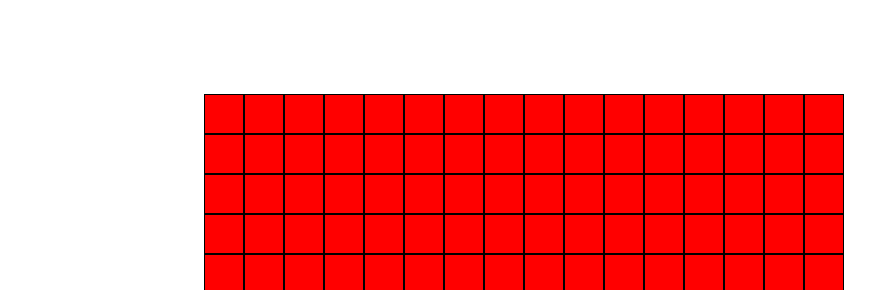
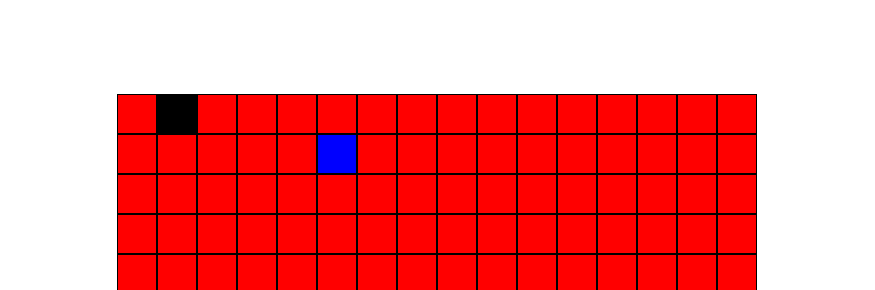
Before and after one commit to CampbellDavid/sei-project-01, a plain HTML site: page starter-code/index.html in a window 1280 px wide. Shown: the part 86-376 px from the top of the page, without its empty margins (203-1078 px from the left). Drawn offline with Linux system fonts and the light colour scheme.

Commit message:
added movement and food

```diff
--- a/starter-code/index.html
+++ b/starter-code/index.html
@@ -8,7 +8,7 @@
     <script src="scripts/app.js"></script>
   </head>
   <body>
-    <h1>Snake Game</h1>
+    <!-- <h1>Snake Game</h1> -->
     <div class="grid">
 
     </div>
--- a/starter-code/scripts/app.js
+++ b/starter-code/scripts/app.js
@@ -3,7 +3,7 @@ function init() {
 
   const grid = document.querySelector('.grid')
 
-  const snake = []
+  const cubes = []
 
 
 
@@ -14,46 +14,70 @@ function init() {
 
   const height = 11                                           // no. boxes for height
 
+  let snakeLocation = 1
+
   Array(height * width).join('.').split('.').forEach(() => {  // create Array
-    const square = document.createElement('div')              // create a div element on the DOM
-    square.classList.add('grid-item')                         // create a class called 'grid item' to the div element
-    grid.appendChild(square)                                  // append the element as a child to the 'grid' element
+    const box = document.createElement('div')              // create a div element on the DOM
+    box.classList.add('grid-item')                         // create a class called 'grid item' to the div element
+    cubes.push(box)
+    grid.appendChild(box)                                  // append the element as a child to the 'grid' element
   })
 
 
   // Functions
 
-  // function userPressedKey(e) {
-  //   switch (e.keyCode) {
-  //     case 39:
-  //       if (snakeLocation % width < width - 1) {
-  //         snakeLocation++
-  //       }
-  //       break
-  //     case 37:
-  //       if (snakeLocation % width > 0) {
-  //         snakeLocation--
-  //       }
-  //       break
-  //     case 40:
-  //       if (snakeLocation + width < width * width) {
-  //         snakeLocation += width
-  //       }
-  //       break
-  //     case 38:
-  //       if (snakeLocation - width >= 0) {
-  //         snakeLocation -= width
-  //       }
-  //       break
-  //     default:
-  //       console.log('player shouldnt move')
-  //   }
+  // function newGame () {
+
   // }
+
+  cubes[snakeLocation].classList.add('userOne')
+
+  function userPressedKey(e) {
+    switch (e.keyCode) {
+      case 39:  // right arrow
+        if (snakeLocation % width < width - 1) {
+          snakeLocation++
+        }
+        break
+      case 37:  // left arrow
+        if (snakeLocation % width > 0) {
+          snakeLocation--
+        }
+        break
+      case 40:  // down arrow
+        if (snakeLocation + width < width * height) {
+          snakeLocation += width
+        }
+        break
+      case 38:  // up arrow
+        if (snakeLocation - width >= 0) {
+          snakeLocation -= width
+        }
+        break
+      default:
+        console.log('player shouldnt move')
+    }
+    cubes.forEach(cube => cube.classList.remove('userOne'))
+    cubes[snakeLocation].classList.add('userOne')
+    console.log('current plauer index is', snakeLocation)
+  }
+
+  function createFood() {
+    const randomNumbers = new Set()
+    while (randomNumbers.size < 1) {
+      const randomNumber = Math.floor(Math.random() * ((width * height) - 1))
+      console.log(randomNumber)
+      randomNumbers.add(randomNumber)
+      cubes[randomNumber].classList.add('food-location')
+    }
+  }
+
+  createFood()
 
 
   // Event handlers
 
-  // window.addEventListener('keydown', userPressedKey)
+  window.addEventListener('keydown', userPressedKey)
 
 
 
--- a/starter-code/styles/main.css
+++ b/starter-code/styles/main.css
@@ -14,7 +14,7 @@ body {
   justify-content: center;
 }
 
-.grid {
+div.grid {
   height: 440px;
   width: 640px;
   display: flex;
@@ -22,8 +22,24 @@ body {
   background-color: red;
 }
 
-.grid-item {
+div.grid-item {
   width: 40px;
   height: 40px;
   border: 1px solid black;
 }
+
+div.grid-item.userOne {
+  width: 40px;
+  height: 40px;
+  background-color: black;
+  background-repeat: no-repeat;
+  background-size: contain;
+}
+
+div.grid-item.food-location {
+  width: 40px;
+  height: 40px;
+  background-color: blue;
+  background-repeat: no-repeat;
+  background-size: contain;
+}
```
